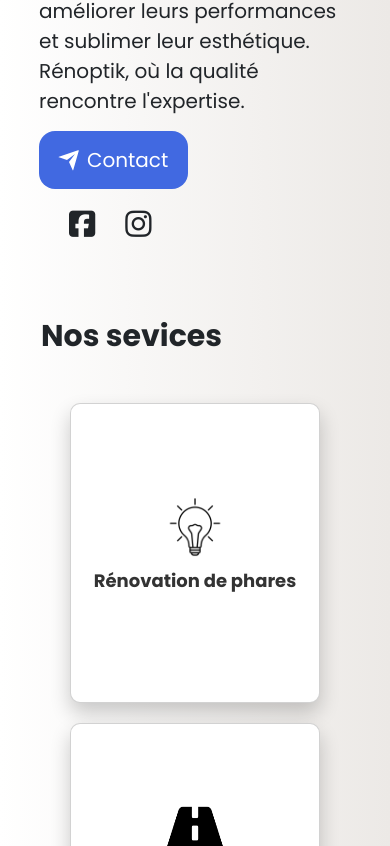
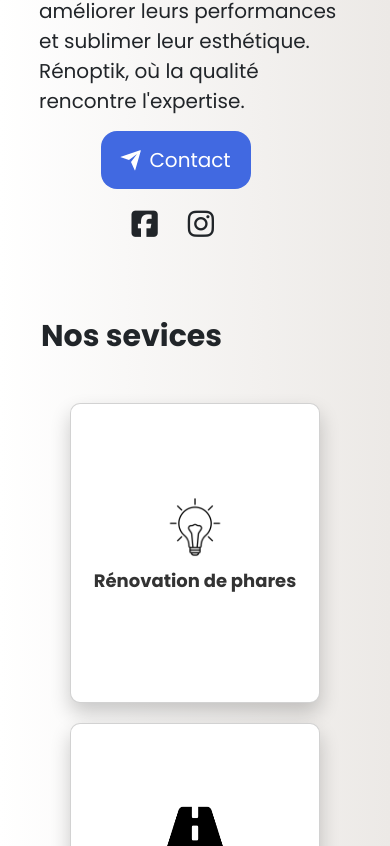
Before and after one commit to fabjeg/Renoptik, a React (Vite) app: page / in a window 390 px wide. Shown: the part 858-1704 px from the top of the page. Built offline with nearby package versions, Linux system fonts and the light colour scheme; a web font is replaced by a local one.

Commit message:
modif footer

```diff
--- a/src/components/button/button.css
+++ b/src/components/button/button.css
@@ -12,6 +12,7 @@ button {
   overflow: hidden;
   transition: all 0.2s;
   cursor: pointer;
+  width: 150px;
 }
 
 button span {
--- a/src/components/footer/footer.jsx
+++ b/src/components/footer/footer.jsx
@@ -13,7 +13,7 @@ export function Footer() {
           />
           <div>
             <h3>Rénoptik</h3>
-            <p>Rénovation de fenêtres et de portes</p>
+            <p>Rénovation de phares de voiture</p>
           </div>
           <div className="footer_contact">
             <h3>Contact</h3>
--- a/src/components/welcome/welcome.css
+++ b/src/components/welcome/welcome.css
@@ -72,4 +72,10 @@
     margin-bottom: 10%;
     width: 100%;
   }
+  .container_welcome-button-logo {
+    display: flex;
+    flex-direction: column;
+    margin-left: 20%;
+    width: 50%;
+  }
 }
--- a/src/components/welcome/welcome.jsx
+++ b/src/components/welcome/welcome.jsx
@@ -14,6 +14,7 @@ export function Welcome() {
           performances et sublimer leur esthétique.
           <br /> Rénoptik, où la qualité rencontre l'expertise.
         </p>
+        <div className="container_welcome-button-logo">
           <ButtonContact />
           <div className="container_welcome_logo">
             <span
@@ -42,6 +43,7 @@ export function Welcome() {
             />
           </div>
         </div>
+      </div>
       <div className="container_welcome-picture">
         <ScrollComponent>
           <img
```
Lines whose indentation alone changed are shown as unchanged.
